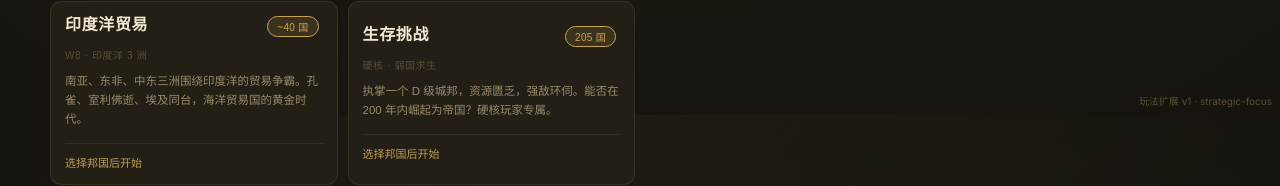
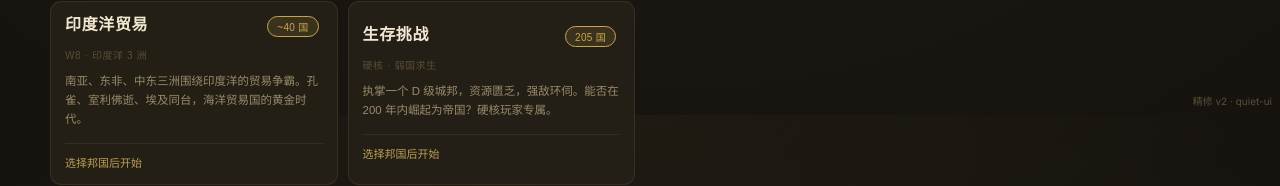
Before and after one commit to Lunora-Gather/Imperium-Aeternum, a React (Vite) app: page / in a window 1280 px wide. Shown: the part 685-871 px from the top of the page. Built offline with nearby package versions, Linux system fonts and the light colour scheme.

Commit message:
Keep strategic focus lightweight

```diff
--- a/src/main.tsx
+++ b/src/main.tsx
@@ -8,7 +8,7 @@ import './restraint.css';
 import './gameplay/strategyFocus.css';
 import { installStrategyFocus, StrategyFocusDock } from './gameplay/strategyFocus';
 
-const BUILD_MARK = '玩法扩展 v1 · strategic-focus';
+const BUILD_MARK = '精修 v2 · quiet-ui';
 
 installStrategyFocus();
 
```
